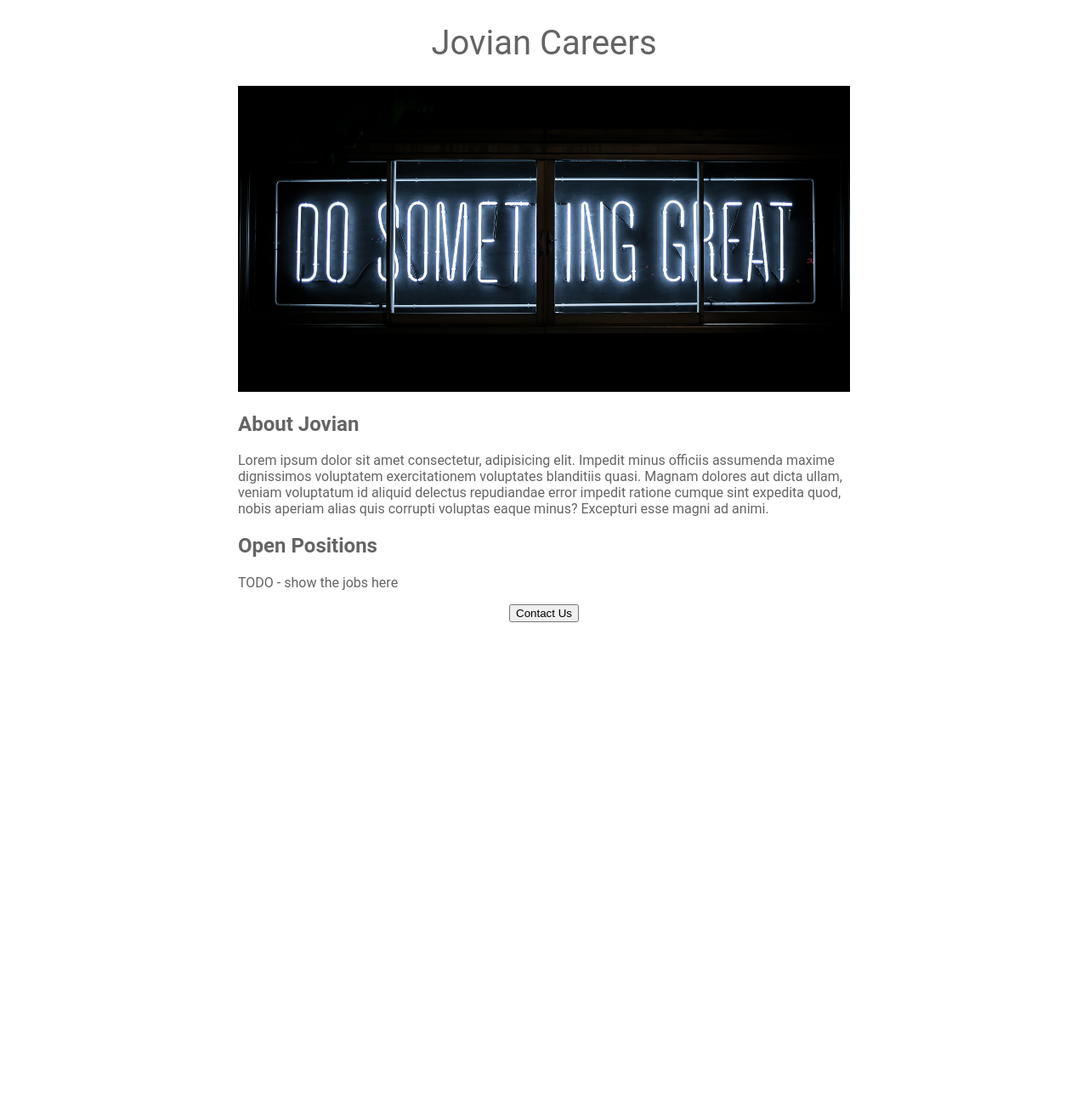
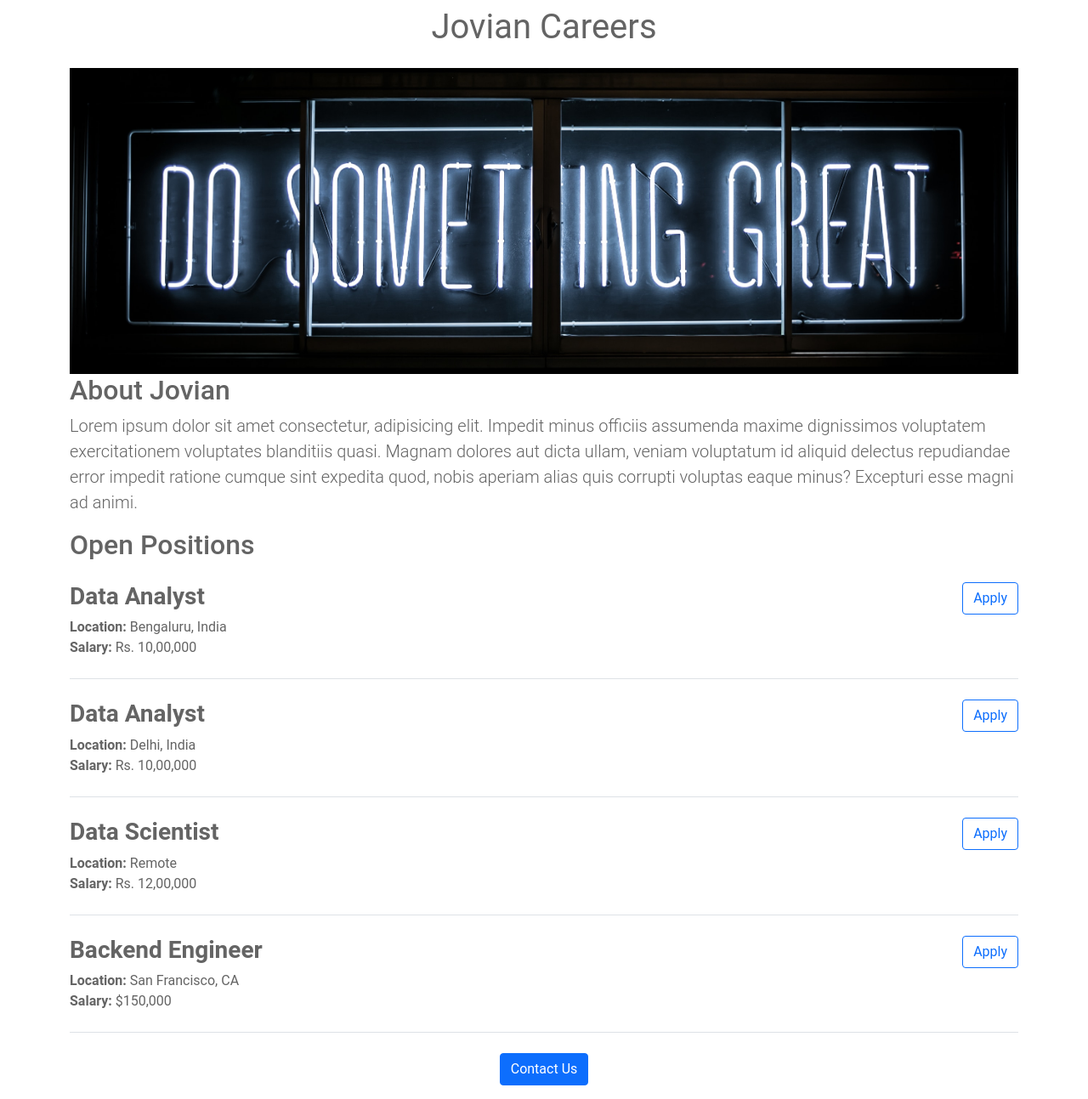
Before and after one commit to brenjamin/jovian-careers-website, a Flask app: page / in a window 1280 px wide. Shown: the whole page at 85% size. Before the commit the page ends 732 px from the top, so only its background shows below. Run offline with Flask 2, Linux system fonts and the light colour scheme.

Commit message:
Add dynamic data and API route

```diff
--- a/app.py
+++ b/app.py
@@ -1,11 +1,38 @@
-from flask import Flask, render_template
+from flask import Flask, render_template, jsonify
 
 app = Flask(__name__)
+
+JOBS = [{
+  'id': 1,
+  'title': 'Data Analyst',
+  'location': 'Bengaluru, India',
+  'salary': 'Rs. 10,00,000'
+}, {
+  'id': 2,
+  'title': 'Data Analyst',
+  'location': 'Delhi, India',
+  'salary': 'Rs. 10,00,000'
+}, {
+  'id': 3,
+  'title': 'Data Scientist',
+  'location': 'Remote',
+  'salary': 'Rs. 12,00,000'
+}, {
+  'id': 4,
+  'title': 'Backend Engineer',
+  'location': 'San Francisco, CA',
+  'salary': '$150,000'
+}]
 
 
 @app.route('/')
 def hello_world():
-  return render_template('home.html')
+  return render_template('home.html', jobs=JOBS, company_name='Jovian')
+
+
+@app.route("/api/jobs")
+def list_jobs():
+  return jsonify(JOBS)
 
 
 if __name__ == "__main__":
--- a/templates/home.html
+++ b/templates/home.html
@@ -2,8 +2,11 @@
 <html>
   <head>
     <title>Jovian Careers</title>
+    <meta charset="utf-8">
+    <meta name="viewport" content="width=device-width, initial-scale=1">
+    <link href="https://cdn.jsdelivr.net/npm/bootstrap@5.0.2/dist/css/bootstrap.min.css" rel="stylesheet" integrity="sha384-EVSTQN3/azprG1Anm3QDgpJLIm9Nao0Yz1ztcQTwFspd3yD65VohhpuuCOmLASjC" crossorigin="anonymous">
     <style>
-      h1, h2, p {
+      body {
         color: rgb(100, 100, 100);
         font-family: Roboto, Arial, sans-serif;
       }
@@ -21,21 +24,21 @@
       h2 {
         font-size 32px;
       }
-      .container {
-        max-width: 720px;
-        margin: 0 auto;
-      }
     </style>
   </head>
   <body>
     <div class="container">
-    <h1>Jovian Careers</h1>
-    <img id="banner" height="320" src="static/banner.jpg" alt="A neon sign that reads Do Something Great">
+    <h1 class="mt-2 mb-4">{{company_name}} Careers</h1>
+    <img id="banner" class="img-fluid" src="static/banner.jpg" alt="A neon sign that reads Do Something Great">
     <h2>About Jovian</h2>
-    <p>Lorem ipsum dolor sit amet consectetur, adipisicing elit. Impedit minus officiis assumenda maxime dignissimos voluptatem exercitationem voluptates blanditiis quasi. Magnam dolores aut dicta ullam, veniam voluptatum id aliquid delectus repudiandae error impedit ratione cumque sint expedita quod, nobis aperiam alias quis corrupti voluptas eaque minus? Excepturi esse magni ad animi.</p>
-    <h2>Open Positions</h2>
-    <p>TODO - show the jobs here</p>
-      <div style="text-align: center;"><button>Contact Us</button></div>
+    <p class="lead">Lorem ipsum dolor sit amet consectetur, adipisicing elit. Impedit minus officiis assumenda maxime dignissimos voluptatem exercitationem voluptates blanditiis quasi. Magnam dolores aut dicta ullam, veniam voluptatum id aliquid delectus repudiandae error impedit ratione cumque sint expedita quod, nobis aperiam alias quis corrupti voluptas eaque minus? Excepturi esse magni ad animi.</p>
+    <h2 class="mt-2 mb-4">Open Positions</h2>
+    <div>
+      {% for job in jobs %}
+      {% include 'jobitem.html' %}
+      {% endfor %}
+    </div>
+      <div class="text-center my-3"><button class="btn btn-primary primary-lg">Contact Us</button></div>
       </div>
   </body>
 </html>
--- /dev/null
+++ b/templates/jobitem.html
@@ -0,0 +1,11 @@
+
+<div class="mb-4 border-bottom pb-4 d-flex justify-content-between gap-2 align-items-start">
+  <div>
+  <h3 class="fw-bold">{{job['title']}}</h3>
+  <div><b>Location:</b> {{job['location']}}</div>
+  {% if 'salary' in job %}
+  <div><b>Salary:</b> {{job['salary']}}</div>
+  {% endif %}
+  </div>
+  <button class="flex-shrink-0 btn btn-outline-primary" type="button">Apply</button>
+</div>
```
